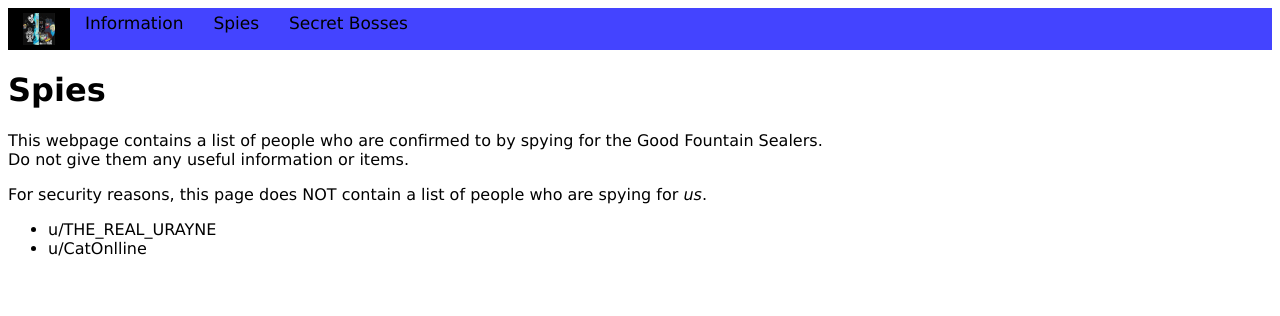
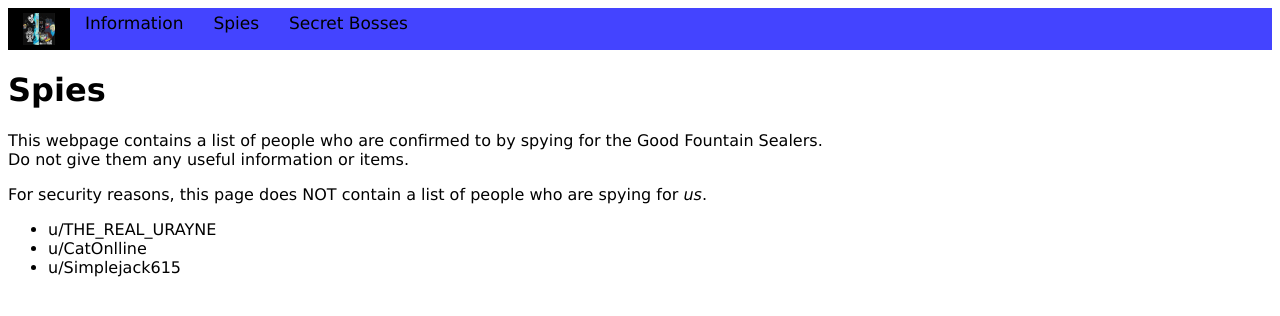
Before and after one commit to swisscheese-stuff/swisscheese-stuff.github.io, a plain HTML site: page efo/spy.htm in a window 1280 px wide. Drawn offline with Linux system fonts and the light colour scheme.

Commit message:
Update spy.htm

```diff
--- a/efo/spy.htm
+++ b/efo/spy.htm
@@ -18,6 +18,7 @@
         <ul>
             <li>u/THE_REAL_URAYNE</li>
             <li>u/CatOnlline</li>
+            <li>u/Simplejack615</li>
         </ul>
     </body>
 </html>
```
